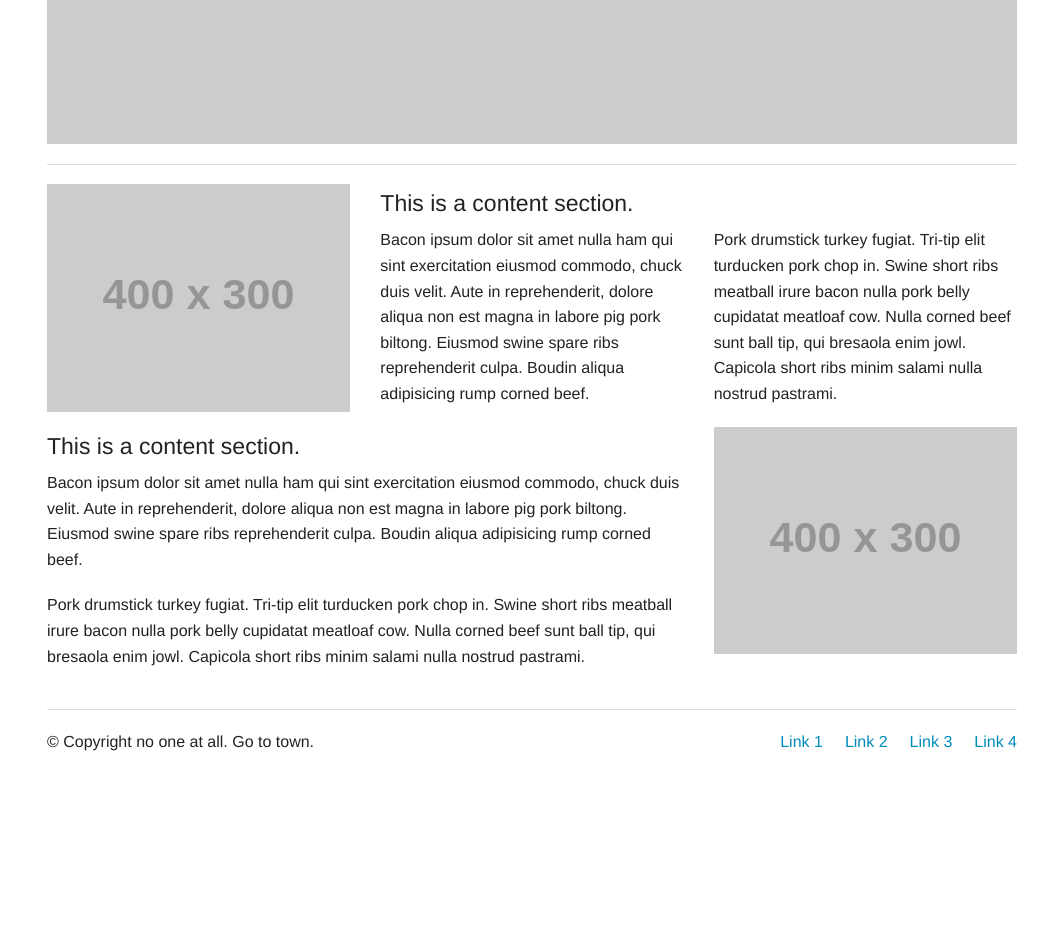
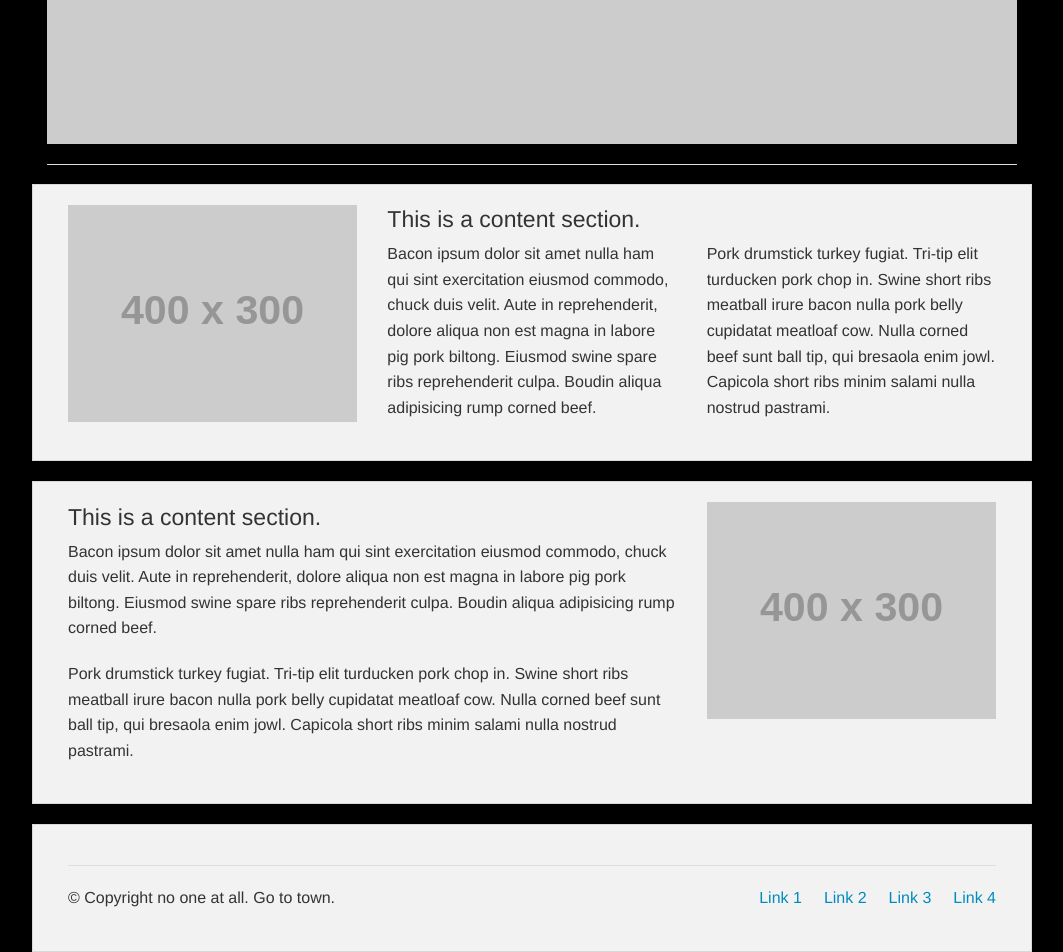
Before and after one commit to omnius45467/Bootcamp2Foundation, a plain HTML site: page index.html in a window 1280 px wide. Shown: the part 317-1269 px from the top of the page, without its empty margins (108-1171 px from the left). Before the commit the page ends 1092 px from the top, so only its background shows below. Drawn offline with Linux system fonts and the light colour scheme; placeholder pictures from the web are drawn by us; a script that the page names is missing.

Commit message:
added stylesheet for you to edit

```diff
--- /dev/null
+++ b/css/style.css
@@ -0,0 +1,4 @@
+body{
+    background:#000;
+
+}
--- a/index.html
+++ b/index.html
@@ -10,6 +10,7 @@
 	<meta name="author" content="ZURB, inc. ZURB network also includes zurb.com"/>
 	<meta name="copyright" content="ZURB, inc. Copyright (c) 2015"/>
 	<link rel="stylesheet" href="css/foundation.css"/>
+	<link rel="stylesheet" href="css/style.css"/>
 	<script src="js/vendor/modernizr.js"></script>
 </head>
 <body>
@@ -36,7 +37,7 @@
 	</div>
 </div>
 
-<div class="row">
+<div class="row panel">
 	<div class="large-4 columns">
 		<img src="http://placehold.it/400x300&text=[img]">
 	</div>
@@ -53,7 +54,7 @@
 	</div>
 </div>
 
-<div class="row">
+<div class="row panel">
 	<div class="large-8 columns">
 		<h4>This is a content section.</h4>
 		<p>Bacon ipsum dolor sit amet nulla ham qui sint exercitation eiusmod commodo, chuck duis velit. Aute in reprehenderit, dolore aliqua non est magna in labore pig pork biltong. Eiusmod swine spare ribs reprehenderit culpa. Boudin aliqua adipisicing rump corned beef.</p>
@@ -64,7 +65,7 @@
 	</div>
 </div>
 
-<footer class="row">
+<footer class="row panel">
 	<div class="large-12 columns">
 		<hr/>
 		<div class="row">
```
